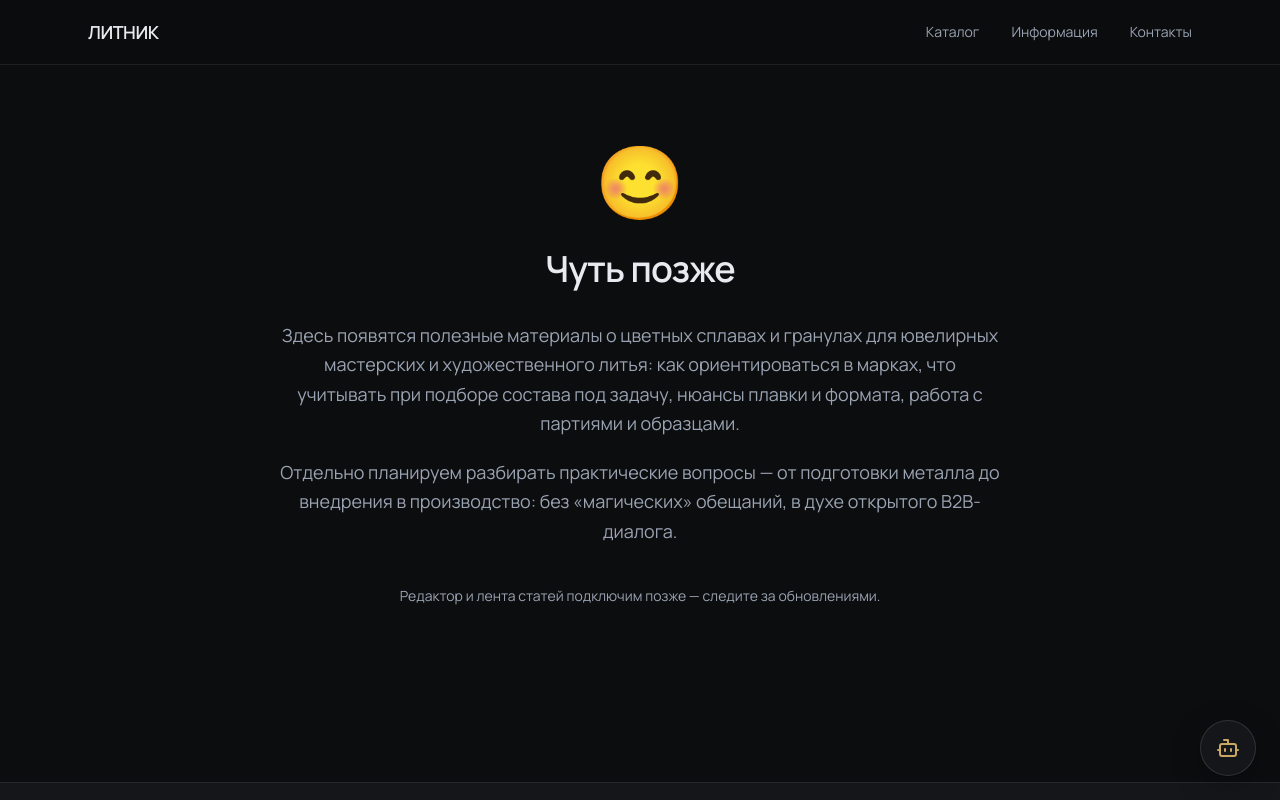
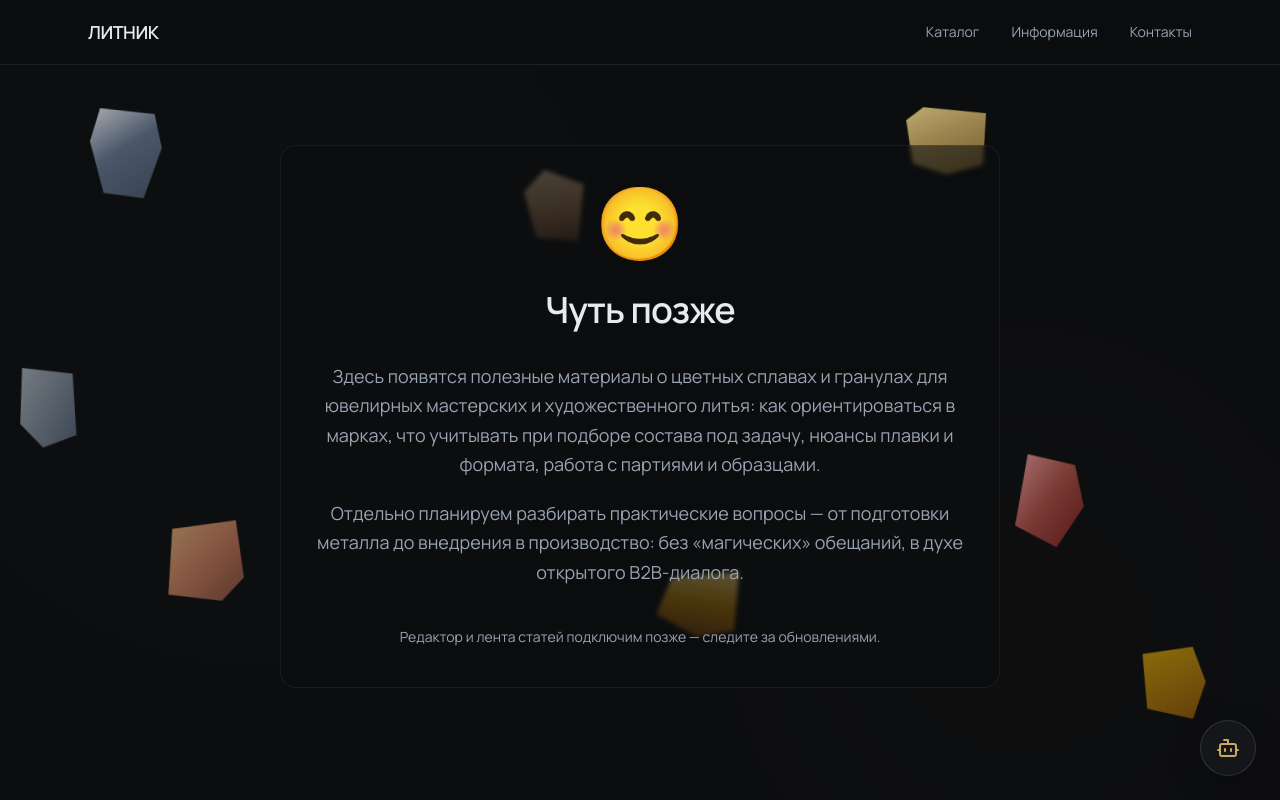
Before and after one commit to mmorgunov2013-commits/LITNIK62THEBEST, a Next.js app: page /informatsiya in a window 1280 px wide. Shown: the top 800 px of the page. Built offline with nearby package versions, Linux system fonts and the light colour scheme.

Commit message:
Информация: фон с плавающими полигональными слитками

```diff
--- a/app/(site)/informatsiya/page.tsx
+++ b/app/(site)/informatsiya/page.tsx
@@ -1,4 +1,5 @@
 import type { Metadata } from "next";
+import { FloatingPolygonIngots } from "@/components/informatsiya/FloatingPolygonIngots";
 
 export const metadata: Metadata = {
   title: "Информация",
@@ -8,7 +9,10 @@ export const metadata: Metadata = {
 
 export default function InformatsiyaPage() {
   return (
-    <div className="mx-auto max-w-3xl px-4 py-16 sm:px-6 sm:py-20">
+    <div className="relative min-h-[min(100vh,56rem)] overflow-hidden">
+      <FloatingPolygonIngots />
+      <div className="relative z-10 mx-auto max-w-3xl px-4 py-16 sm:px-6 sm:py-20">
+        <div className="rounded-2xl border border-white/[0.06] bg-[var(--bg)]/55 px-4 py-10 backdrop-blur-[2px] sm:px-8">
           <p className="text-center text-6xl leading-none sm:text-7xl" aria-hidden>
             😊
           </p>
@@ -18,9 +22,9 @@ export default function InformatsiyaPage() {
           <div className="mt-8 space-y-5 text-center text-base leading-relaxed text-[var(--muted)] sm:text-lg">
             <p>
               Здесь появятся полезные материалы о цветных сплавах и гранулах для
-          ювелирных мастерских и художественного литья: как ориентироваться в
-          марках, что учитывать при подборе состава под задачу, нюансы плавки и
-          формата, работа с партиями и образцами.
+              ювелирных мастерских и художественного литья: как ориентироваться
+              в марках, что учитывать при подборе состава под задачу, нюансы
+              плавки и формата, работа с партиями и образцами.
             </p>
             <p>
               Отдельно планируем разбирать практические вопросы — от подготовки
@@ -32,5 +36,7 @@ export default function InformatsiyaPage() {
             Редактор и лента статей подключим позже — следите за обновлениями.
           </p>
         </div>
+      </div>
+    </div>
   );
 }
--- a/app/globals.css
+++ b/app/globals.css
@@ -85,3 +85,168 @@ body {
     transform: none;
   }
 }
+
+/* Страница «Информация»: плавающие полигональные слитки */
+@keyframes lit-ingot-drift-1 {
+  0%,
+  100% {
+    transform: translate3d(0, 0, 0) rotate(0deg);
+  }
+  33% {
+    transform: translate3d(14px, -22px, 0) rotate(2.8deg);
+  }
+  66% {
+    transform: translate3d(-10px, 12px, 0) rotate(-1.6deg);
+  }
+}
+
+@keyframes lit-ingot-drift-2 {
+  0%,
+  100% {
+    transform: translate3d(0, 0, 0) rotate(0deg);
+  }
+  40% {
+    transform: translate3d(-16px, 10px, 0) rotate(-2.2deg);
+  }
+  75% {
+    transform: translate3d(12px, -14px, 0) rotate(1.4deg);
+  }
+}
+
+@keyframes lit-ingot-drift-3 {
+  0%,
+  100% {
+    transform: translate3d(0, 0, 0) rotate(0deg);
+  }
+  25% {
+    transform: translate3d(10px, 16px, 0) rotate(1.8deg);
+  }
+  55% {
+    transform: translate3d(-12px, -8px, 0) rotate(-2deg);
+  }
+  80% {
+    transform: translate3d(6px, -18px, 0) rotate(0.8deg);
+  }
+}
+
+@keyframes lit-ingot-drift-4 {
+  0%,
+  100% {
+    transform: translate3d(0, 0, 0) rotate(0deg);
+  }
+  30% {
+    transform: translate3d(-8px, -20px, 0) rotate(-2.5deg);
+  }
+  60% {
+    transform: translate3d(18px, 6px, 0) rotate(2deg);
+  }
+}
+
+@keyframes lit-ingot-pulse-glow {
+  0%,
+  100% {
+    filter: var(--lit-ingot-glow-base);
+  }
+  50% {
+    filter: var(--lit-ingot-glow-peak);
+  }
+}
+
+.lit-ingot-drift-1 {
+  animation: lit-ingot-drift-1 22s ease-in-out infinite,
+    lit-ingot-pulse-glow 4.5s ease-in-out infinite;
+}
+
+.lit-ingot-drift-2 {
+  animation: lit-ingot-drift-2 26s ease-in-out infinite,
+    lit-ingot-pulse-glow 5.2s ease-in-out infinite;
+}
+
+.lit-ingot-drift-3 {
+  animation: lit-ingot-drift-3 24s ease-in-out infinite,
+    lit-ingot-pulse-glow 4.8s ease-in-out infinite;
+}
+
+.lit-ingot-drift-4 {
+  animation: lit-ingot-drift-4 28s ease-in-out infinite,
+    lit-ingot-pulse-glow 5.5s ease-in-out infinite;
+}
+
+.lit-ingot-glow-silver {
+  --lit-ingot-glow-base: drop-shadow(0 0 10px rgba(148, 163, 184, 0.45))
+    drop-shadow(0 0 22px rgba(148, 163, 184, 0.2));
+  --lit-ingot-glow-peak: drop-shadow(0 0 16px rgba(226, 232, 240, 0.65))
+    drop-shadow(0 0 32px rgba(148, 163, 184, 0.35));
+}
+
+.lit-ingot-glow-gold {
+  --lit-ingot-glow-base: drop-shadow(0 0 12px rgba(201, 169, 98, 0.5))
+    drop-shadow(0 0 26px rgba(201, 169, 98, 0.22));
+  --lit-ingot-glow-peak: drop-shadow(0 0 20px rgba(240, 215, 140, 0.7))
+    drop-shadow(0 0 38px rgba(201, 169, 98, 0.4));
+}
+
+.lit-ingot-glow-copper {
+  --lit-ingot-glow-base: drop-shadow(0 0 10px rgba(184, 115, 85, 0.48))
+    drop-shadow(0 0 24px rgba(120, 60, 40, 0.2));
+  --lit-ingot-glow-peak: drop-shadow(0 0 18px rgba(212, 165, 116, 0.65))
+    drop-shadow(0 0 34px rgba(184, 115, 85, 0.38));
+}
+
+.lit-ingot-glow-red {
+  --lit-ingot-glow-base: drop-shadow(0 0 10px rgba(180, 83, 72, 0.45))
+    drop-shadow(0 0 22px rgba(127, 29, 29, 0.18));
+  --lit-ingot-glow-peak: drop-shadow(0 0 18px rgba(252, 165, 165, 0.55))
+    drop-shadow(0 0 32px rgba(180, 83, 72, 0.35));
+}
+
+.lit-ingot-glow-bronze {
+  --lit-ingot-glow-base: drop-shadow(0 0 10px rgba(166, 124, 82, 0.45))
+    drop-shadow(0 0 24px rgba(92, 61, 46, 0.2));
+  --lit-ingot-glow-peak: drop-shadow(0 0 18px rgba(214, 184, 150, 0.6))
+    drop-shadow(0 0 34px rgba(166, 124, 82, 0.36));
+}
+
+.lit-ingot-glow-brass {
+  --lit-ingot-glow-base: drop-shadow(0 0 12px rgba(202, 138, 4, 0.48))
+    drop-shadow(0 0 26px rgba(113, 63, 18, 0.22));
+  --lit-ingot-glow-peak: drop-shadow(0 0 20px rgba(253, 230, 138, 0.65))
+    drop-shadow(0 0 38px rgba(202, 138, 4, 0.4));
+}
+
+.lit-ingot-noise {
+  background-image: radial-gradient(
+      circle at 20% 30%,
+      rgba(255, 255, 255, 0.03) 0%,
+      transparent 45%
+    ),
+    radial-gradient(circle at 80% 70%, rgba(201, 169, 98, 0.04) 0%, transparent 40%);
+}
+
+@media (prefers-reduced-motion: reduce) {
+  .lit-ingot-drift-1,
+  .lit-ingot-drift-2,
+  .lit-ingot-drift-3,
+  .lit-ingot-drift-4 {
+    animation: none;
+  }
+
+  .lit-ingot-glow-silver {
+    filter: var(--lit-ingot-glow-base);
+  }
+  .lit-ingot-glow-gold {
+    filter: var(--lit-ingot-glow-base);
+  }
+  .lit-ingot-glow-copper {
+    filter: var(--lit-ingot-glow-base);
+  }
+  .lit-ingot-glow-red {
+    filter: var(--lit-ingot-glow-base);
+  }
+  .lit-ingot-glow-bronze {
+    filter: var(--lit-ingot-glow-base);
+  }
+  .lit-ingot-glow-brass {
+    filter: var(--lit-ingot-glow-base);
+  }
+}
--- /dev/null
+++ b/components/informatsiya/FloatingPolygonIngots.tsx
@@ -0,0 +1,130 @@
+/**
+ * Декоративный фон: полигональные «слитки» с лёгким свечением.
+ * Уважает prefers-reduced-motion (см. globals.css).
+ */
+export function FloatingPolygonIngots() {
+  return (
+    <div
+      className="pointer-events-none absolute inset-0 overflow-hidden"
+      aria-hidden
+    >
+      <div className="lit-ingot-noise absolute inset-0 opacity-[0.35]" />
+
+      {INGOTS.map((ingot, i) => (
+        <div
+          key={i}
+          className={`lit-ingot absolute ${ingot.driftClass} ${ingot.glowClass}`}
+          style={{
+            left: ingot.left,
+            top: ingot.top,
+            width: ingot.w,
+            height: ingot.h,
+            clipPath: ingot.clipPath,
+            background: ingot.bg,
+            animationDelay: ingot.delay,
+            opacity: ingot.opacity,
+          }}
+        />
+      ))}
+    </div>
+  );
+}
+
+const INGOTS = [
+  {
+    clipPath: "polygon(12% 0%, 88% 4%, 100% 42%, 78% 100%, 22% 96%, 0% 38%)",
+    bg: "linear-gradient(145deg, #e2e8f0 0%, #64748b 45%, #475569 100%)",
+    left: "6%",
+    top: "8%",
+    w: "4.5rem",
+    h: "5.5rem",
+    opacity: 0.72,
+    delay: "0s",
+    driftClass: "lit-ingot-drift-1",
+    glowClass: "lit-ingot-glow-silver",
+  },
+  {
+    clipPath: "polygon(0% 18%, 22% 0%, 100% 12%, 94% 88%, 48% 100%, 6% 82%)",
+    bg: "linear-gradient(160deg, #f0d78c 0%, #c9a962 40%, #8a7038 100%)",
+    left: "72%",
+    top: "4%",
+    w: "5rem",
+    h: "4.25rem",
+    opacity: 0.78,
+    delay: "-3s",
+    driftClass: "lit-ingot-drift-2",
+    glowClass: "lit-ingot-glow-gold",
+  },
+  {
+    clipPath: "polygon(8% 8%, 92% 0%, 100% 72%, 70% 100%, 0% 90%)",
+    bg: "linear-gradient(135deg, #d4a574 0%, #b87355 50%, #7c4a3a 100%)",
+    left: "14%",
+    top: "58%",
+    w: "4.75rem",
+    h: "5rem",
+    opacity: 0.7,
+    delay: "-7s",
+    driftClass: "lit-ingot-drift-3",
+    glowClass: "lit-ingot-glow-copper",
+  },
+  {
+    clipPath: "polygon(15% 0%, 85% 10%, 100% 55%, 62% 100%, 0% 78%)",
+    bg: "linear-gradient(125deg, #fca5a5 0%, #b45348 48%, #7f1d1d 100%)",
+    left: "78%",
+    top: "48%",
+    w: "4.25rem",
+    h: "5.75rem",
+    opacity: 0.65,
+    delay: "-11s",
+    driftClass: "lit-ingot-drift-4",
+    glowClass: "lit-ingot-glow-red",
+  },
+  {
+    clipPath: "polygon(0% 30%, 35% 0%, 100% 22%, 88% 100%, 18% 94%)",
+    bg: "linear-gradient(175deg, #d6b896 0%, #a67c52 55%, #5c3d2e 100%)",
+    left: "42%",
+    top: "12%",
+    w: "3.75rem",
+    h: "4.5rem",
+    opacity: 0.68,
+    delay: "-2s",
+    driftClass: "lit-ingot-drift-2",
+    glowClass: "lit-ingot-glow-bronze",
+  },
+  {
+    clipPath: "polygon(20% 6%, 100% 0%, 92% 92%, 48% 100%, 0% 62%)",
+    bg: "linear-gradient(190deg, #fde68a 0%, #ca8a04 45%, #713f12 100%)",
+    left: "52%",
+    top: "62%",
+    w: "5.25rem",
+    h: "4rem",
+    opacity: 0.74,
+    delay: "-9s",
+    driftClass: "lit-ingot-drift-1",
+    glowClass: "lit-ingot-glow-brass",
+  },
+  {
+    clipPath: "polygon(5% 0%, 95% 8%, 100% 85%, 40% 100%, 0% 70%)",
+    bg: "linear-gradient(120deg, #cbd5e1 0%, #64748b 100%)",
+    left: "2%",
+    top: "38%",
+    w: "3.5rem",
+    h: "5rem",
+    opacity: 0.55,
+    delay: "-5s",
+    driftClass: "lit-ingot-drift-3",
+    glowClass: "lit-ingot-glow-silver",
+  },
+  {
+    clipPath: "polygon(0% 12%, 78% 0%, 100% 48%, 82% 100%, 10% 88%)",
+    bg: "linear-gradient(155deg, #eab308 0%, #a16207 100%)",
+    left: "88%",
+    top: "72%",
+    w: "4rem",
+    h: "4.5rem",
+    opacity: 0.58,
+    delay: "-14s",
+    driftClass: "lit-ingot-drift-4",
+    glowClass: "lit-ingot-glow-gold",
+  },
+] as const;
```
Lines whose indentation alone changed are shown as unchanged.
